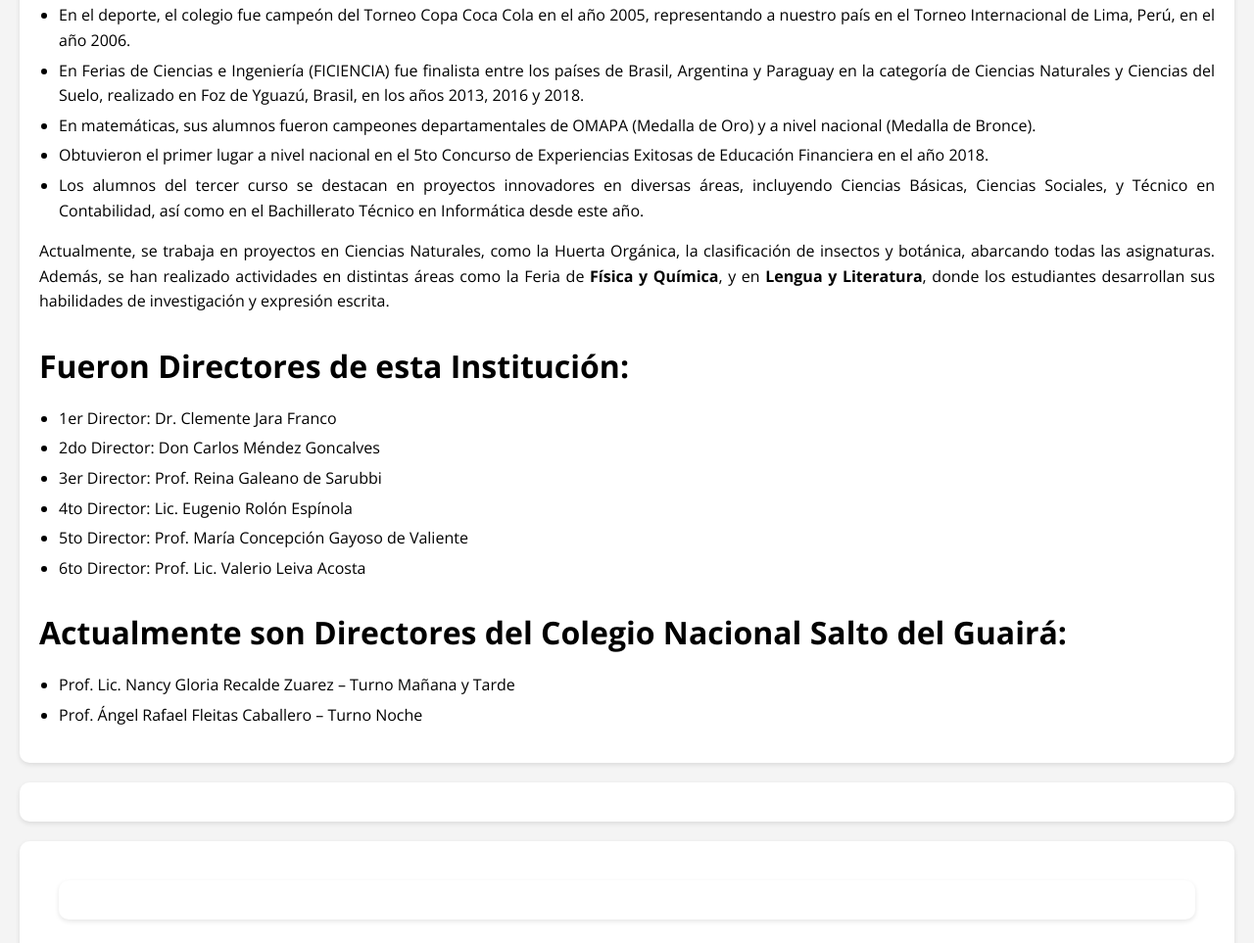
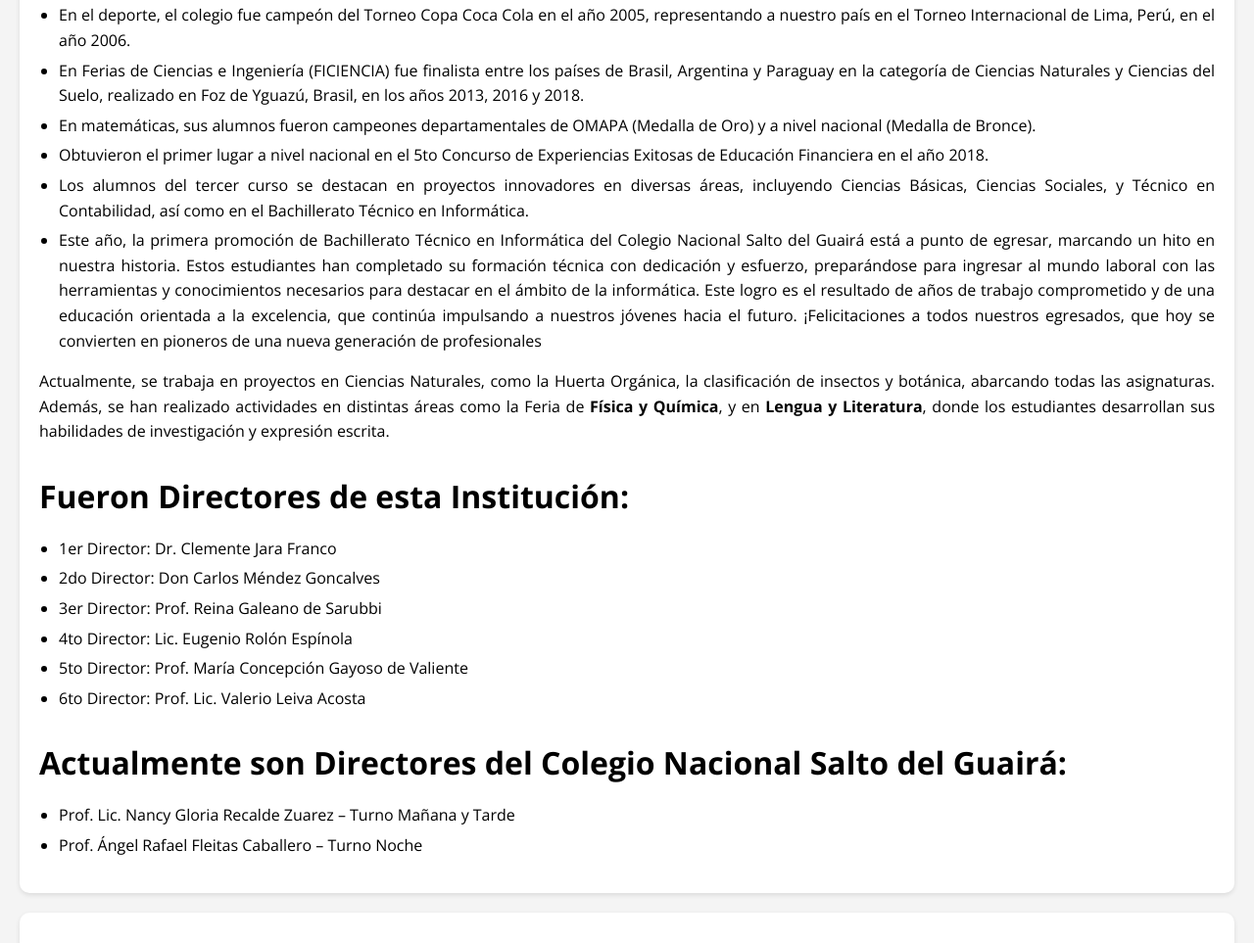
Before and after one commit to Maycon-14/PaginaCNSDG, a plain HTML site: page historia.html in a window 1280 px wide. Shown: the part 1992-2955 px from the top of the page at 98% size. Drawn offline with nearby package versions, Linux system fonts and the light colour scheme.

Commit message:
modificacion de historia

```diff
--- a/historia.html
+++ b/historia.html
@@ -43,7 +43,9 @@
             <li>En Ferias de Ciencias e Ingeniería (FICIENCIA) fue finalista entre los países de Brasil, Argentina y Paraguay en la categoría de Ciencias Naturales y Ciencias del Suelo, realizado en Foz de Yguazú, Brasil, en los años 2013, 2016 y 2018.</li>
             <li>En matemáticas, sus alumnos fueron campeones departamentales de OMAPA (Medalla de Oro) y a nivel nacional (Medalla de Bronce).</li>
             <li>Obtuvieron el primer lugar a nivel nacional en el 5to Concurso de Experiencias Exitosas de Educación Financiera en el año 2018.</li>
-            <li>Los alumnos del tercer curso se destacan en proyectos innovadores en diversas áreas, incluyendo Ciencias Básicas, Ciencias Sociales, y Técnico en Contabilidad, así como en el Bachillerato Técnico en Informática desde este año.</li>
+            <li>Los alumnos del tercer curso se destacan en proyectos innovadores en diversas áreas, incluyendo Ciencias Básicas, Ciencias Sociales, y Técnico en Contabilidad, así como en el Bachillerato Técnico en Informática.</li>
+            <li>Este año, la primera promoción de Bachillerato Técnico en Informática del Colegio Nacional Salto del Guairá está a punto de egresar, marcando un hito en nuestra historia. Estos estudiantes han completado su formación técnica con dedicación y
+                 esfuerzo, preparándose para ingresar al mundo laboral con las herramientas y conocimientos necesarios para destacar en el ámbito de la informática. Este logro es el resultado de años de trabajo comprometido y de una educación orientada a la excelencia, que continúa impulsando a nuestros jóvenes hacia el futuro. ¡Felicitaciones a todos nuestros egresados, que hoy se convierten en pioneros de una nueva generación de profesionales</li>
         </ul>
 
         <p>Actualmente, se trabaja en proyectos en Ciencias Naturales, como la Huerta Orgánica, la clasificación de insectos y botánica, abarcando todas las asignaturas. Además, se han realizado actividades en distintas áreas como la Feria de <strong>Física y Química</strong>, y en <strong>Lengua y Literatura</strong>, donde los estudiantes desarrollan sus habilidades de investigación y expresión escrita.</p>
```
